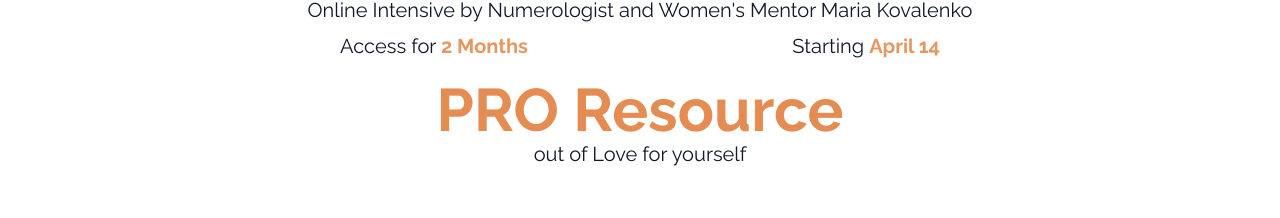
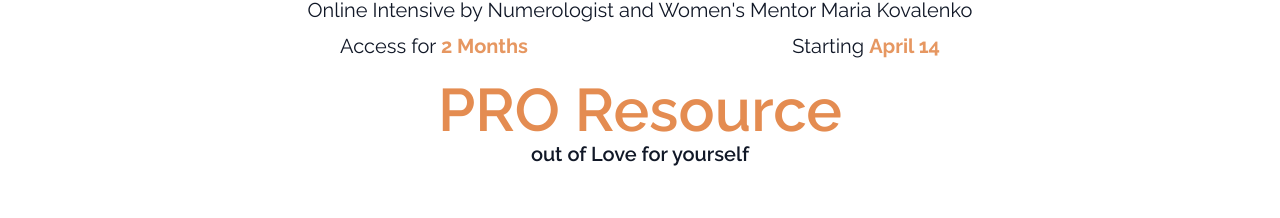
Before and after one commit to Mo2207/Astrology-Site, a Next.js app: page / in a window 1280 px wide. Shown: the part 180-398 px from the top of the page. Built offline with nearby package versions, Linux system fonts and the light colour scheme.

Commit message:
hero section text font change

```diff
--- a/src/app/components/hero.tsx
+++ b/src/app/components/hero.tsx
@@ -23,9 +23,9 @@ export default function Hero() {
           <span className="font-bold text-[#E69761]">{t("hero.title.title2-4")}</span>
           </div>
         </div>
-        <div className="font-bold text-center text-5xl sm:text-5xl md:text-6xl text-[#e48c51]">{t("hero.title.title3")}</div>
-        <div className="font-normal text-center text-xl hidden md:block">{t("hero.title.title4")}</div>
-        <div className="font-normal text-center text-sm xxs:text-md xs:text-lg sm:text-lg lg:text-xl block md:hidden">{t("hero.title.title4")}</div>
+        <div className="font-semibold text-center text-5xl sm:text-5xl md:text-6xl text-[#e48c51]">{t("hero.title.title3")}</div>
+        <div className="font-semibold text-center text-xl hidden md:block">{t("hero.title.title4")}</div>
+        <div className="font-bold text-center text-sm xxs:text-md xs:text-lg sm:text-lg lg:text-xl block md:hidden">{t("hero.title.title4")}</div>
 
         {/* <h2 className="font-bold text-center text-sm xxs:text-lg xs:text-2xl sm:text-2xl md:text-4xl">{t("hero.title.line1")}</h2> */}
         {/* <h2 className="pb-8 font-bold text-center text-sm xxs:text-lg xs:text-2xl sm:text-2xl md:text-4xl">{t("hero.title.line2")}</h2> */}
```
